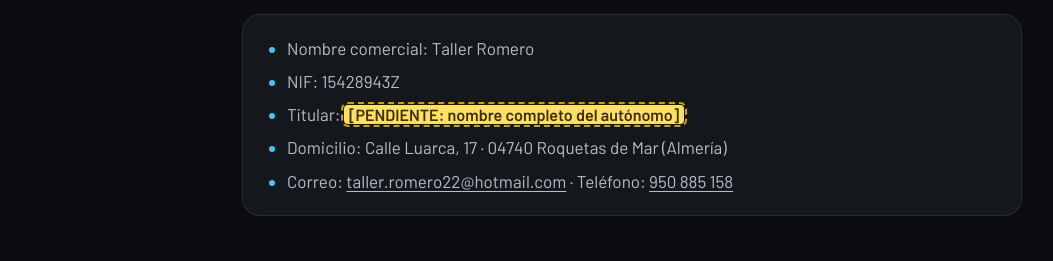
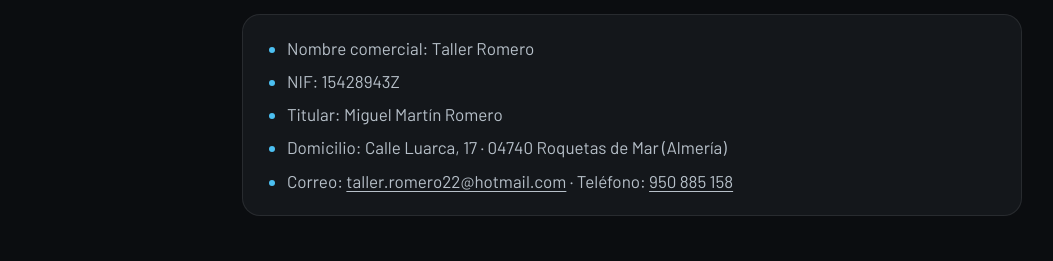
Before and after one commit to AleJok1/romerotaller, a plain HTML site: page aviso-legal.html in a window 1280 px wide. Shown: the part 486-747 px from the top of the page, without its empty margins (8-1061 px from the left). Drawn offline with Linux system fonts and the light colour scheme.

Commit message:
Completa el aviso legal con el nombre de Miguel Martín Romero.
El titular es el autónomo Miguel Martín Romero. Taller Romero sigue siendo solo el nombre comercial.

Co-authored-by: AleJok1 <AleJok1@users.noreply.github.com>

```diff
--- a/aviso-legal.html
+++ b/aviso-legal.html
@@ -28,7 +28,7 @@
   <ul>
     <li>Nombre comercial: Taller Romero</li>
     <li>NIF: 15428943Z</li>
-    <li>Titular: <span class="pendiente">[PENDIENTE: nombre completo del autónomo]</span></li>
+    <li>Titular: Miguel Martín Romero</li>
     <li>Domicilio: Calle Luarca, 17 · 04740 Roquetas de Mar (Almería)</li>
     <li>Correo: <a href="mailto:taller.romero22@hotmail.com">taller.romero22@hotmail.com</a> · Teléfono: <a href="tel:+34950885158">950 885 158</a></li>
   </ul>
```
Also changed, not shown: 1 other file.
